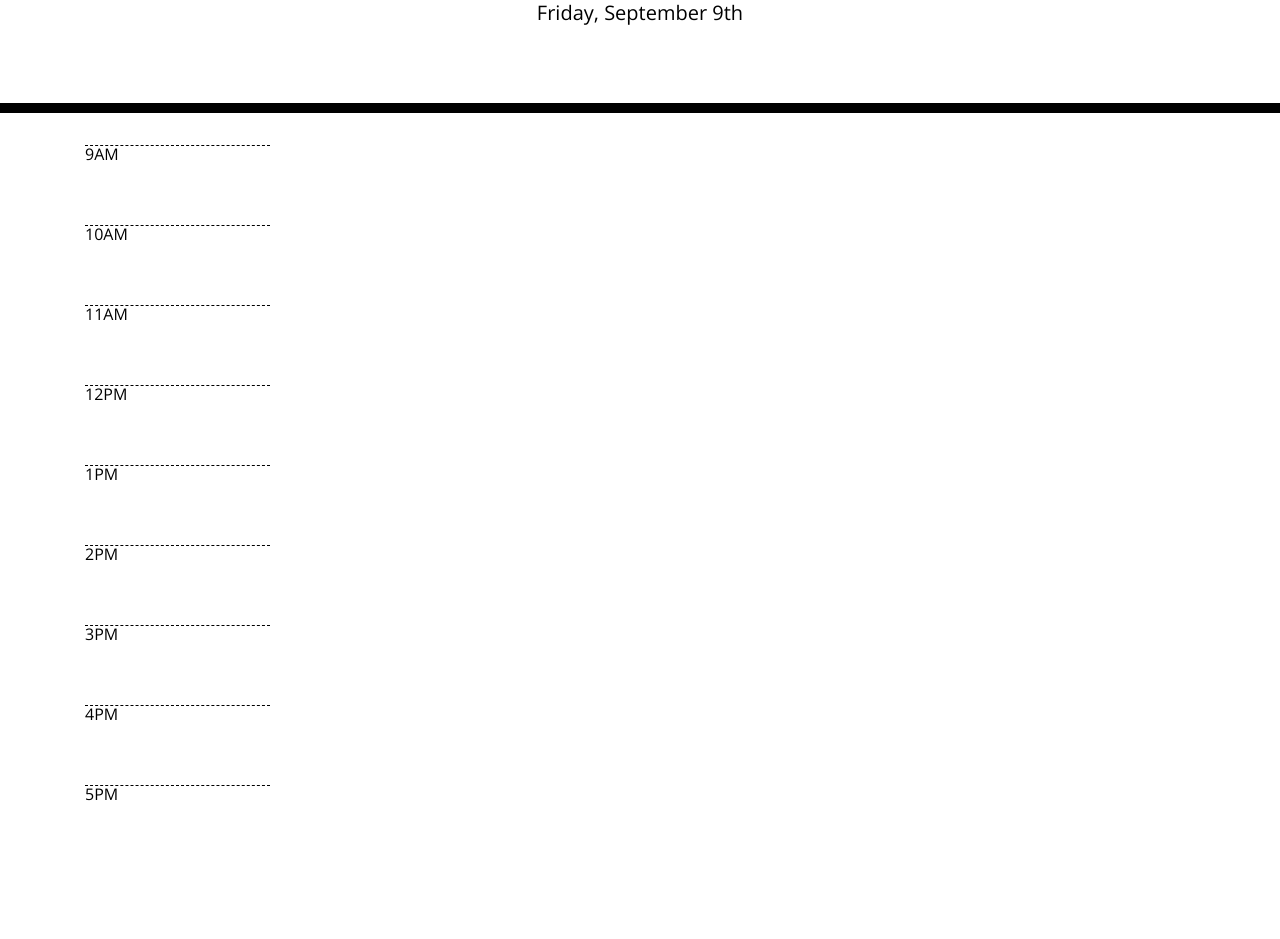
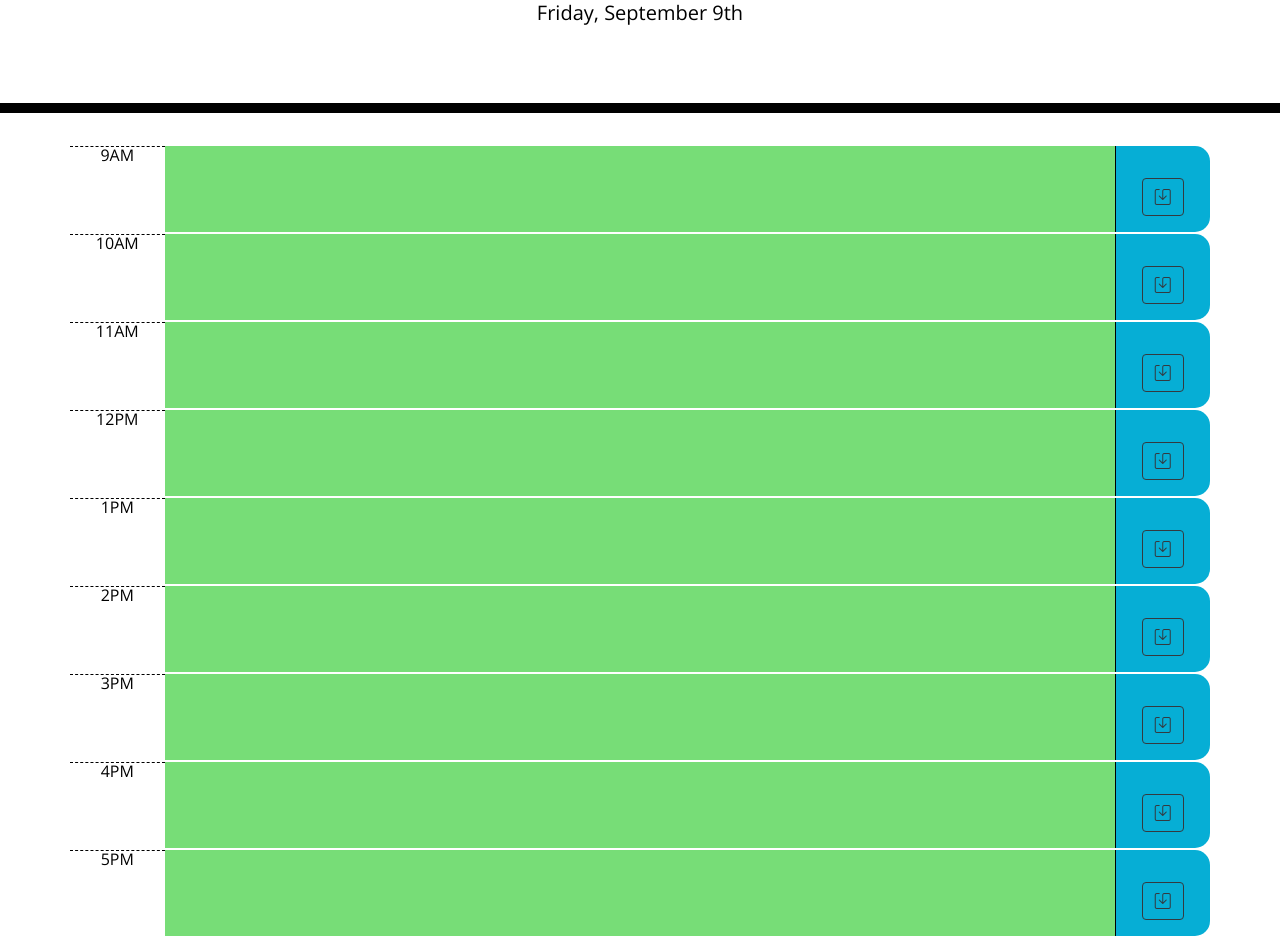
Before and after one commit to JBrendon15/Work-Day-Scheduler, a plain HTML site: page index.html in a window 1280 px wide. Shown: the part 191-1130 px from the top of the page. Before the commit the page ends 1056 px from the top, so only its background shows below. Drawn offline with nearby package versions, Linux system fonts and the light colour scheme.

Commit message:
changed the layout of the html formula so the hour, text, and save button will line up

```diff
--- a/index.html
+++ b/index.html
@@ -18,6 +18,7 @@
       href="https://fonts.googleapis.com/css?family=Open+Sans&display=swap"
       rel="stylesheet"
     />
+    <link rel="stylesheet" href="https://cdn.jsdelivr.net/npm/bootstrap-icons@1.9.1/font/bootstrap-icons.css">
     <link rel="stylesheet" href="./assets/css/style.css" />
     <title>Work Day Scheduler</title>
   </head>
@@ -30,16 +31,86 @@
     </header>
     <div class="container">
       <!-- Timeblocks go here -->
-      <div class="col-lg-2">
-        <div class="hour row">9AM</div>
-        <div class="hour row">10AM</div>
-        <div class="hour row">11AM</div>
-        <div class="hour row">12PM</div>
-        <div class="hour row">1PM</div>
-        <div class="hour row">2PM</div>
-        <div class="hour row">3PM</div>
-        <div class="hour row">4PM</div>
-        <div class="hour row">5PM</div>
+      <div class="row text-center mb-2">
+        <div class="col border-left-0 hour">9AM</div>
+        <div class="col-10 future input-group">
+          <textarea class="form-control bg-transparent border-0" aria-label="With textarea"></textarea>
+        </div>
+        <div class="col saveBtn">
+          <i id="save-button" class="bi bi-save btn btn-outline-dark"></i>
+        </div>
+      </div>
+      <div class="row text-center mb-2">
+        <div class="col border-left-0 hour">10AM</div>
+        <div class="col-10 future input-group">
+          <textarea class="form-control bg-transparent border-0" aria-label="With textarea"></textarea>
+        </div>
+        <div class="col saveBtn">
+          <i id="save-button" class="bi bi-save btn btn-outline-dark"></i>
+        </div>
+      </div>
+      <div class="row text-center mb-2">
+        <div class="col border-left-0 hour">11AM</div>
+        <div class="col-10 future input-group">
+          <textarea class="form-control bg-transparent border-0" aria-label="With textarea"></textarea>
+        </div>
+        <div class="col saveBtn">
+          <i id="save-button" class="bi bi-save btn btn-outline-dark"></i>
+        </div>
+      </div>
+      <div class="row text-center mb-2">
+        <div class="col border-left-0 hour">12PM</div>
+        <div class="col-10 future input-group">
+          <textarea class="form-control bg-transparent border-0" aria-label="With textarea"></textarea>
+        </div>
+        <div class="col saveBtn">
+          <i id="save-button" class="bi bi-save btn btn-outline-dark"></i>
+        </div>
+      </div>
+      <div class="row text-center mb-2">
+        <div class="col border-left-0 hour">1PM</div>
+        <div class="col-10 future input-group">
+          <textarea class="form-control bg-transparent border-0" aria-label="With textarea"></textarea>
+        </div>
+        <div class="col saveBtn">
+          <i id="save-button" class="bi bi-save btn btn-outline-dark"></i>
+        </div>
+      </div>
+      <div class="row text-center mb-2">
+        <div class="col border-left-0 hour">2PM</div>
+        <div class="col-10 future input-group">
+          <textarea class="form-control bg-transparent border-0" aria-label="With textarea"></textarea>
+        </div>
+        <div class="col saveBtn">
+          <i id="save-button" class="bi bi-save btn btn-outline-dark"></i>
+        </div>
+      </div>
+      <div class="row text-center mb-2">
+        <div class="col border-left-0 hour">3PM</div>
+        <div class="col-10 future input-group">
+          <textarea class="form-control bg-transparent border-0" aria-label="With textarea"></textarea>
+        </div>
+        <div class="col saveBtn">
+          <i id="save-button" class="bi bi-save btn btn-outline-dark"></i>
+        </div>
+      </div>
+      <div class="row text-center mb-2">
+        <div class="col border-left-0 hour">4PM</div>
+        <div class="col-10 future input-group">
+          <textarea class="form-control bg-transparent border-0" aria-label="With textarea"></textarea>
+        </div>
+        <div class="col saveBtn">
+          <i id="save-button" class="bi bi-save btn btn-outline-dark"></i>
+        </div>
+      </div>
+      <div class="row text-center mb-2">
+        <div class="col border-left-0 hour">5PM</div>
+        <div class="col-10 future input-group">
+          <textarea class="form-control bg-transparent border-0" aria-label="With textarea"></textarea>
+        </div>
+        <div class="col saveBtn">
+          <i id="save-button" class="bi bi-save btn btn-outline-dark"></i>
+        </div>
       </div>
     </div>
 
```
